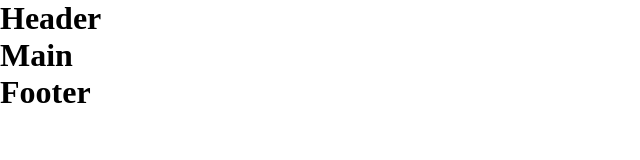
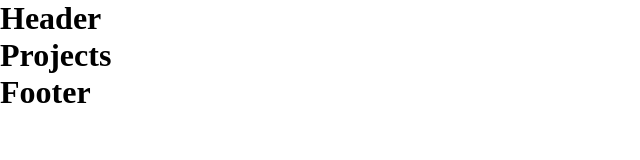
Before and after one commit to AnatoliyZakhryapin/vite-boolfolio, a Vue app: page / in a window 1280 px wide. Shown: the top 160 px of the page, without its empty margins (0-640 px from the left). Built offline with nearby package versions, Linux system fonts and the light colour scheme.

Commit message:
ADD Index for Projects pages

```diff
--- a/src/App.vue
+++ b/src/App.vue
@@ -2,6 +2,7 @@
 import PageHeader from './components/PageHeader.vue';
 import PageMain from './components/PageMain.vue';
 import PageFooter from './components/PageFooter.vue';
+
   export default {
     components: {
       PageHeader,
--- a/src/components/PageMain.vue
+++ b/src/components/PageMain.vue
@@ -1,8 +1,15 @@
 <script>
+  import ProjectIndex from '../pages/projects/Index.vue';
+  export default {
+    components: {
+      ProjectIndex,
+    }
+
+  }
 </script>
 
 <template>
-    <h1>Main</h1>
+    <ProjectIndex/>
 </template>
 
 <style lang="scss">
--- a/src/pages/projects/Index.vue
+++ b/src/pages/projects/Index.vue
@@ -1,15 +1,8 @@
 <script>
-import ProjectIndex from './pages/projects/Index.vue';
-  export default {
-    components: {
-      ProjectIndex,
-    }
-
-  }
 </script>
 
 <template>
-  <ProjectIndex/>
+  <h1>Projects</h1>
 </template>
 
 <style lang="scss">
```
